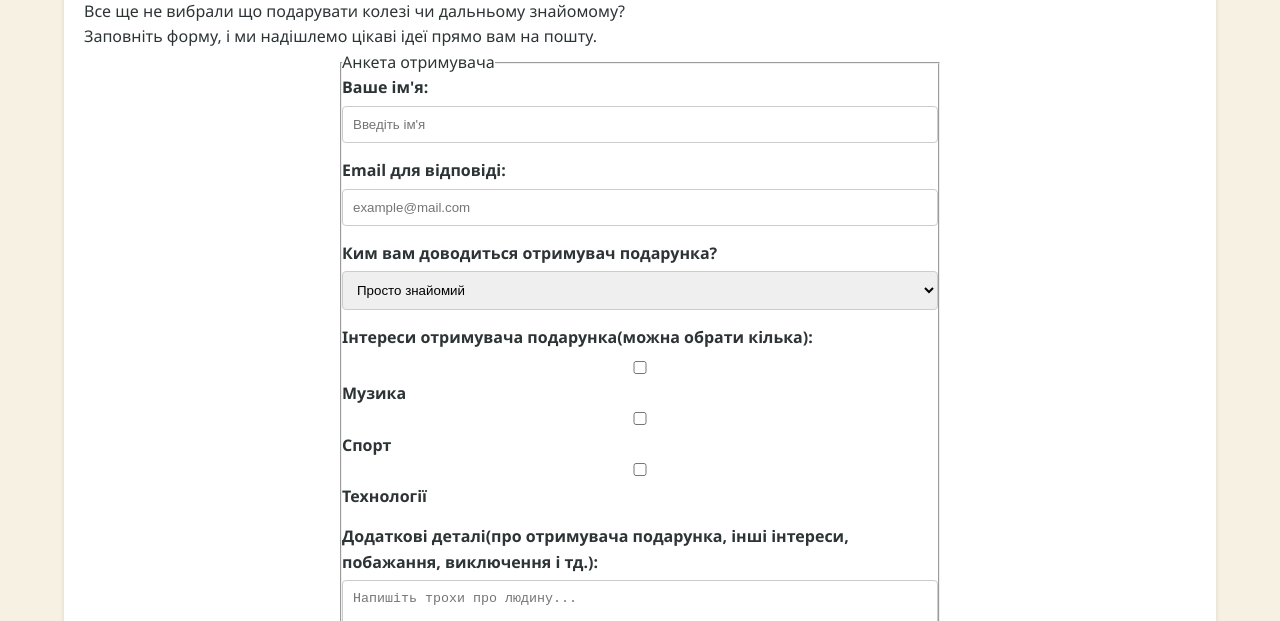
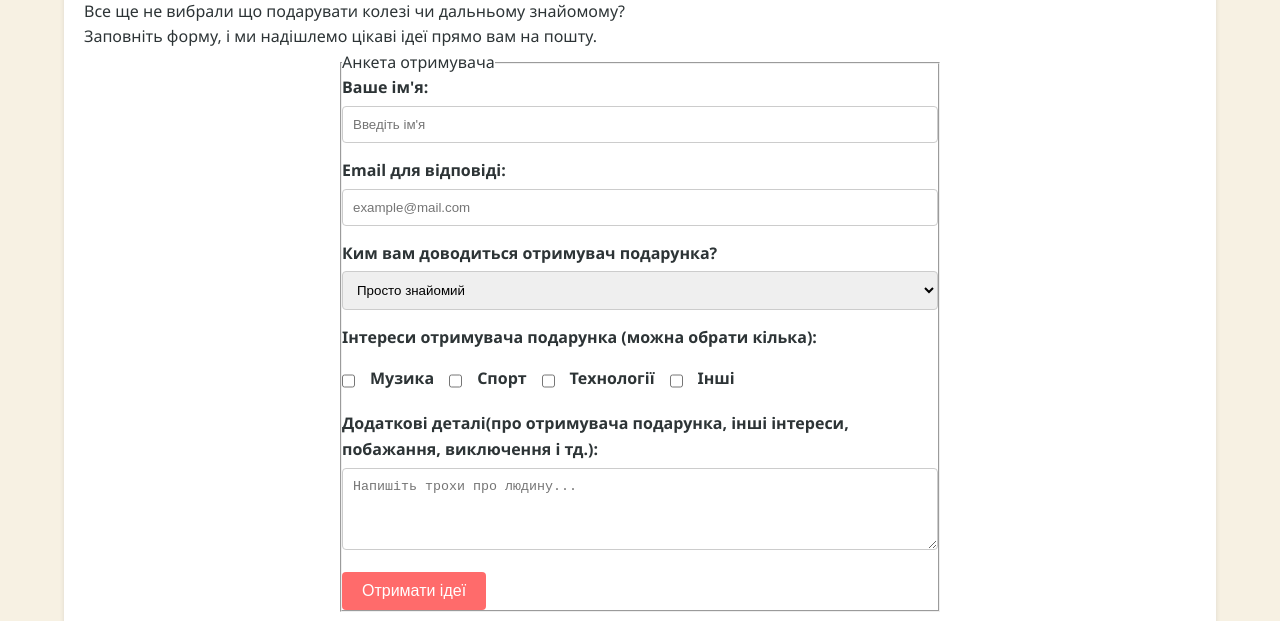
Before and after one commit to snapdrag238/GiftFinder, a plain HTML site: page contact.html in a window 1280 px wide. Shown: the part 179-800 px from the top of the page. Drawn offline with Linux system fonts and the light colour scheme.

Commit message:
Fixed errors in contact.html and style.css

```diff
--- a/contact.html
+++ b/contact.html
@@ -51,10 +51,22 @@
                 </div>
 
                 <div class="form-group">
-                    <label>Інтереси отримувача подарунка(можна обрати кілька):</label>
-                    <input type="checkbox" id="music" name="interest" value="music"> <label style="display:inline" for="music">Музика</label>
-                    <input type="checkbox" id="sport" name="interest" value="sport"> <label style="display:inline" for="sport">Спорт</label>
-                    <input type="checkbox" id="tech" name="interest" value="tech"> <label style="display:inline" for="tech">Технології</label>
+                    <label>Інтереси отримувача подарунка (можна обрати кілька):</label>
+                    <div class="checkbox-group">
+
+                        <input type="checkbox" id="music" name="interest" value="music">
+                        <label for="music">Музика</label>
+
+                        <input type="checkbox" id="sport" name="interest" value="sport">
+                        <label for="sport">Спорт</label>
+
+                        <input type="checkbox" id="tech" name="interest" value="tech">
+                        <label for="tech">Технології</label>
+
+                        <input type="checkbox" id="other" name="interest" value="other">
+                        <label for="other">Інші</label>
+
+                    </div>
                 </div>
 
                 <div class="form-group">
--- a/style.css
+++ b/style.css
@@ -272,3 +272,14 @@ footer {
     user-select: none;
     -webkit-user-drag: none;
 }
+
+.checkbox-group {
+    display: flex;
+    flex-wrap: wrap;
+    gap: 15px;
+    padding-top: 10px;
+}
+
+.checkbox-group input {
+    width: auto;
+}
```
